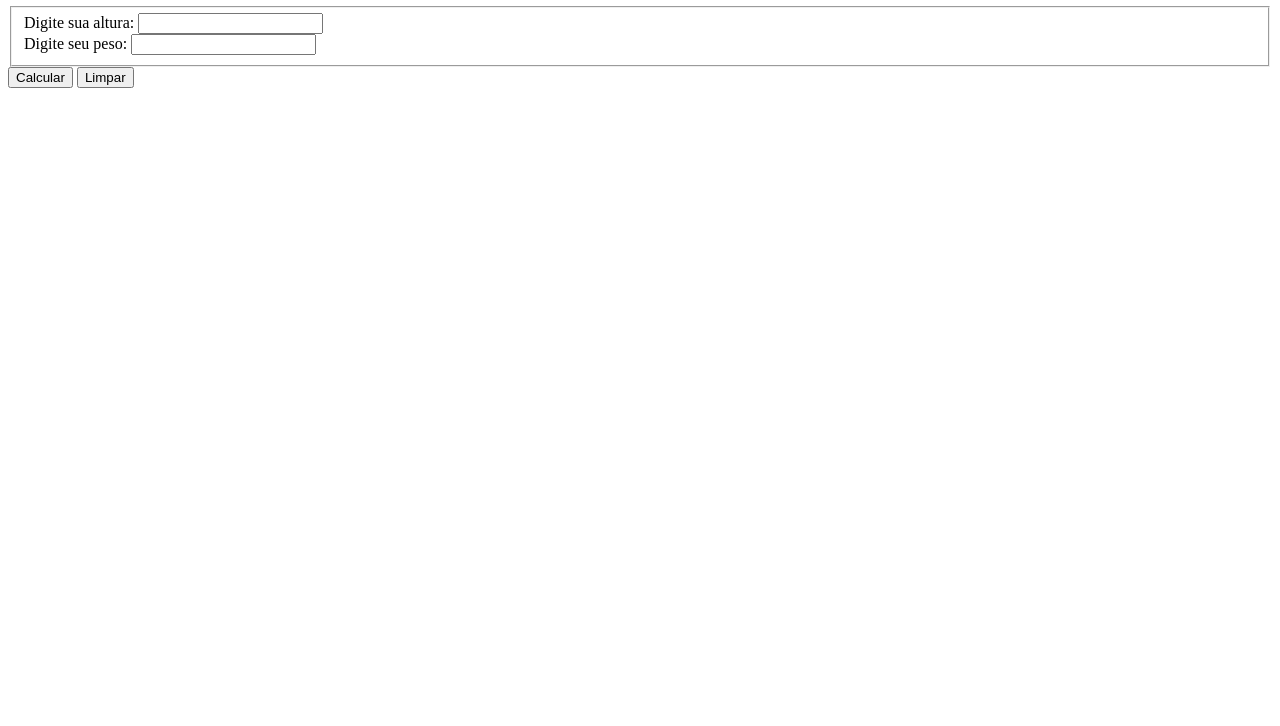
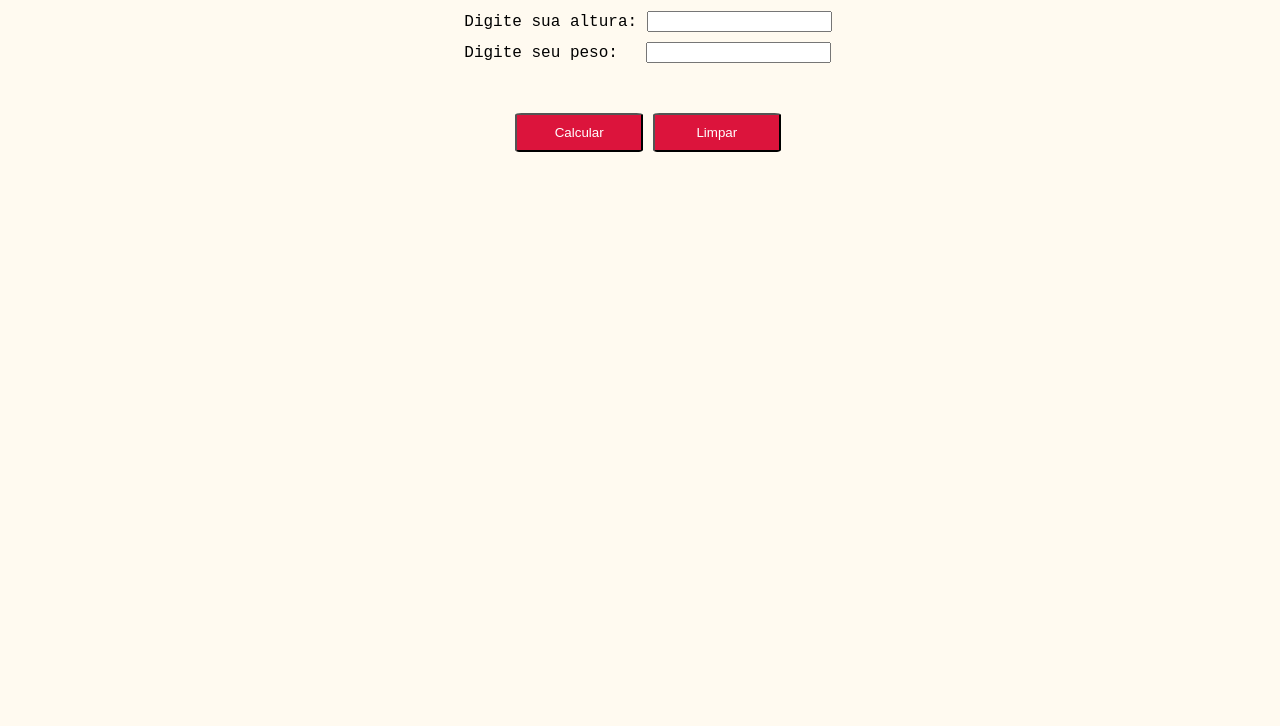
Before and after one commit to renataarruda/calculadoraIMC, a plain HTML site: page calculo-imc/index.html in a window 1280 px wide. Shown: the part 74-800 px from the top of the page. Drawn offline with Linux system fonts and the light colour scheme.

Commit message:
feat: adicionando estilização

```diff
--- a/calculo-imc/index.html
+++ b/calculo-imc/index.html
@@ -1,35 +1,34 @@
 <!DOCTYPE html>
 <html lang="en">
   <head>
-    <meta charset="UTF-8">
-    <meta name="viewport" content="width=device-width, initial-scale=1.0">
+    <meta charset="UTF-8" />
+    <meta name="viewport" content="width=device-width, initial-scale=1.0" />
     <title>Calculadora de IMC</title>
-    <link rel="stylesheet" href="styles.css" />
+    <link rel="stylesheet" href="/calculo-imc/styles.css" />
   </head>
   <body>
     <main>
-
       <header>
         <h1>Calculadora de IMC</h1>
       </header>
 
-        <fieldset>
-            <div>
+      <fieldset class="infos">
+        <div class="input__altura">
           <label for="altura">Digite sua altura:</label>
           <input type="number" id="altura" />
         </div>
 
-            <div>
+        <div class="input__peso">
           <label for="peso">Digite seu peso:</label>
-                <input type="number" id="peso"/>
+          <input type="number" id="peso" />
         </div>
       </fieldset>
 
+      <div class="botoes">
         <button id="btn-calcular" onclick="calculaIMC()">Calcular</button>
         <button id="btn-limpar" onclick="limpar()">Limpar</button>
-        <p> <span id="resultado"></span></p>
-
-        <div id="listaResultados"></div>
+      </div>
+      <p class="texto"><span id="resultado"></span></p>
 
     </main>
     <script src="/calculo-imc/script.js"></script>
--- /dev/null
+++ b/calculo-imc/styles.css
@@ -0,0 +1,61 @@
+body {
+  font-family: "Courier New", Courier, monospace;
+  background-color: floralwhite;
+  width: 100%;
+}
+
+h1 {
+  display: flex;
+  justify-content: center;
+  color: crimson;
+  font-weight: 700;
+}
+
+fieldset {
+  display: flex;
+  flex-flow: column wrap;
+  border: none;
+  align-content: center;
+}
+
+label {
+  width: 10%;
+  justify-self: flex-start;
+}
+
+.input__altura {
+    justify-self: flex-start;
+    margin-bottom: 10px;
+}
+
+.input__peso {
+    justify-self: flex-start;
+    margin-bottom: 10px;
+}
+
+#peso {
+    margin-left: 18px;
+}
+
+.botoes {
+  text-align: center;
+  margin: 30px auto;
+}
+
+button {
+  color: #fff;
+  background-color: crimson;
+  width: 10%;
+  padding: 10px;
+  border-radius: 5%;
+}
+
+.texto {
+  text-align: center;
+  margin: 30px auto;
+}
+
+#listaResultados {
+  text-align: center;
+  margin: 30px auto;
+}
```
Lines whose indentation alone changed are shown as unchanged.
